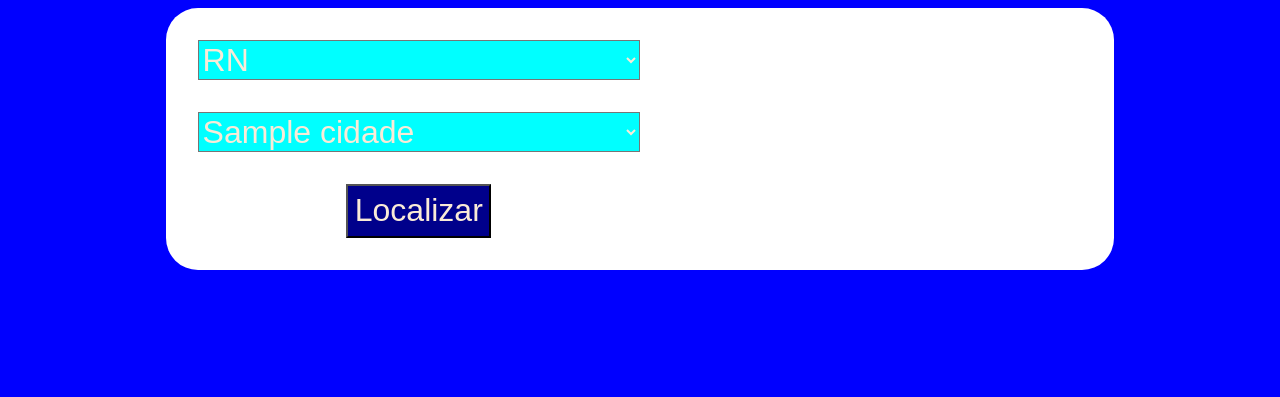
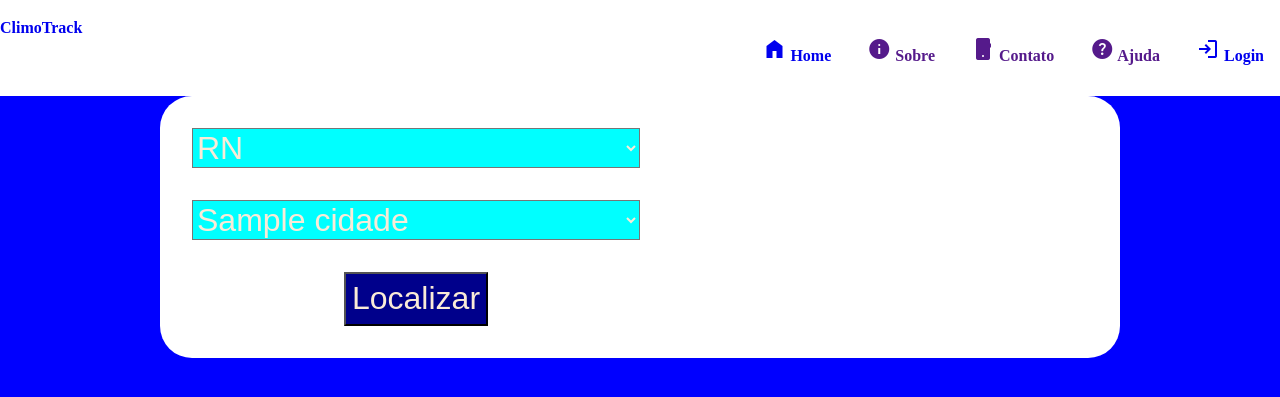
Before and after one commit to arthurr07/ClimoTrack, a Django app: page / in a window 1280 px wide. Shown: the top 397 px of the page. Run offline with Django 5.2, Linux system fonts and the light colour scheme; tables that the repository leaves empty hold one stand-in row (values such as "Sample post").

Commit message:
Extração dos partes comuns pro _master template

```diff
--- a/app/views.py
+++ b/app/views.py
@@ -1,11 +1,11 @@
 from django.shortcuts import render
-from app.models import DadosHidricos, Cidade
+from app.models import Precipitacao, Cidade
 def index(request):
     list = Cidade.objects.all()
     return render(request, 'index.html', {'list':list})
 
 def table(request):
     city = request.GET.get('cidade')
-    list = DadosHidricos.objects.all().filter(cidade=city)
+    list = Precipitacao.objects.all().filter(cidade=city)
     return render(request, 'tabela.html', {'list':list})
 # Create your views here.
--- a/setup/urls.py
+++ b/setup/urls.py
@@ -20,6 +20,6 @@ from app.views import index,table
 
 urlpatterns = [
     path('admin/', admin.site.urls),
-    path('', index),
+    path('', index, name ='home'),
     path('table/', table,name='table'),
 ]
--- /dev/null
+++ b/static/css/materialSymbols.css
@@ -0,0 +1,7 @@
+.material-symbols-filled {
+  font-variation-settings:
+  'FILL' 1,
+  'wght' 400,
+  'GRAD' 0,
+  'opsz' 24
+}
--- a/static/css/style.css
+++ b/static/css/style.css
@@ -1,31 +1,69 @@
+* {
+    margin: 0;
+    padding: 0;
+    font-size: 16px;
+
+
+}
+
+
+
 body {
     background-color: blue;
 }
-main > div {
+
+main>div {
     background-color: white;
     border-radius: 2em;
     padding: 2em;
     margin: auto;
     width: 70%;
     display: flex;
-    text-align:center;
+    text-align: center;
 }
 
-main > div > * {
+main>div>* {
     width: 100%;
 
 }
-.selecionador > select{
+
+.selecionador>select {
     display: block;
     font-size: 2em;
     background-color: aqua;
     width: 100%;
     margin-bottom: 1em;
-    color:antiquewhite;
+    color: antiquewhite;
 }
-.selecionador > input{
+
+.selecionador>input {
     font-size: 2em;
     background-color: darkblue;
-    color:antiquewhite;
+    color: antiquewhite;
     padding: 0.2em;
 }
+
+nav {
+    background-color: white;
+    overflow: auto;
+    height: 6em;
+
+
+}
+
+nav > div {
+    float: right;
+}
+
+nav a {
+    padding: 1em;
+    font-weight: bold;
+    text-decoration: none;
+    vertical-align: middle;
+
+}
+
+ nav span {
+    /* font-size: 2.5em !important; */
+    display: inline-block;
+}
--- /dev/null
+++ b/templates/_master.html
@@ -0,0 +1,61 @@
+{% load static %}
+<!DOCTYPE html>
+<html lang="en">
+<head>
+    <meta charset="UTF-8">
+    <meta name="viewport" content="width=device-width, initial-scale=1.0">
+    <title>ClimoTrack</title>
+    <link href="https://fonts.googleapis.com/css2?family=Material+Symbols+Outlined" rel="stylesheet" />
+    <link rel="stylesheet" href="{% static "css/materialSymbols.css" %}">
+    <link rel="stylesheet" href="{% static "css/style.css" %}">
+
+</head>
+<body>
+    <nav>
+        <a href="{% url "home" %}" class="logotipo">
+            <header>
+                <h1>ClimoTrack</h1>
+            </header>
+        </a>
+        <div>
+            <a href="{% url "home" %}">
+                <span class="material-symbols-outlined material-symbols-filled" >
+                    home
+                </span>
+                Home
+            </a>
+            <a href="">
+                <span class ="material-symbols-outlined material-symbols-filled">
+                    info
+                </span>
+                Sobre
+            </a>
+            <a href="">
+                <span class = "material-symbols-outlined material-symbols-filled">
+                    phone_android
+                </span>
+                Contato
+            </a>
+            <a href="">
+                <span class ="material-symbols-outlined material-symbols-filled">
+                    help
+                </span>
+                Ajuda
+            </a>
+            <a href="{% url "admin:login" %}">
+                <span class ="material-symbols-outlined material-symbols-filled">
+                    login
+                </span>
+                Login
+            </a>
+        </div>
+    </nav>
+
+    <main>
+        {% block main %}{% endblock %}
+    </main>
+    <footer>
+
+    </footer>
+</body>
+</html>
--- a/templates/index.html
+++ b/templates/index.html
@@ -1,20 +1,6 @@
+{% extends "_master.html" %}
 {% load static %}
-<!DOCTYPE html>
-<html lang="en">
-<head>
-    <meta charset="UTF-8">
-    <meta name="viewport" content="width=device-width, initial-scale=1.0">
-    <title>ClimoTrack</title>
-    <link rel="stylesheet" href="{% static "css/style.css" %}">
-</head>
-<body>
-    <header>
-
-    </header>
-    <nav>
-
-    </nav>
-    <main>
+{% block main %}
         <div>
             <form action="{% url 'table' %}" class="selecionador">
                 {% csrf_token %}
@@ -35,9 +21,4 @@
 
             </div>
         </div>
-    </main>
-    <footer>
-
-    </footer>
-</body>
-</html>
+    {% endblock %}
```
Also changed, not shown: templates/tabela.html (+6 -26 lines).
